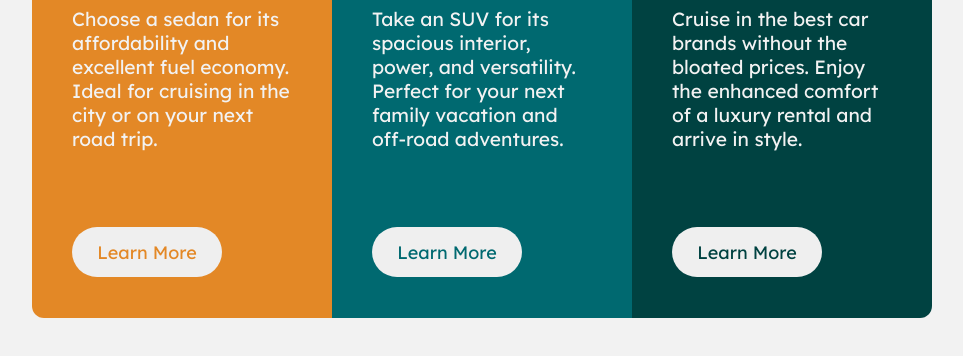
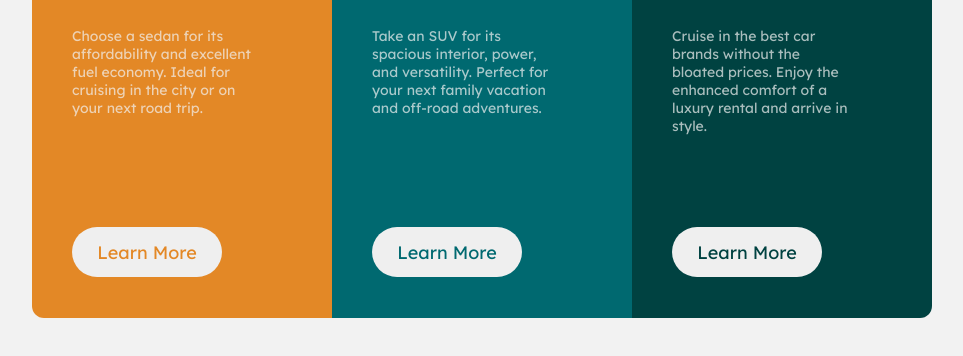
Before and after one commit to StevenGerman/3-column-preview-card-component, a plain HTML site: page index.html in a window 1280 px wide. Shown: the part 332-688 px from the top of the page, without its empty margins (158-1121 px from the left). Drawn offline with Linux system fonts and the light colour scheme.

Commit message:
color opacity

```diff
--- a/estilos.css
+++ b/estilos.css
@@ -81,14 +81,18 @@ main{
     font-family: 'Big Shoulders Display',sans-serif;
     font-size: 3em;
     padding-left: 20px;
+    padding-bottom: 20px;
 }
 .section__description-p{
     width: 100%;
-    padding-right: 20px;
+    padding-right: 60px;
     text-align: left;
+    font-weight: 400;
     font-family: 'Lexend Deca', sans-serif;
-    font-size: 1.2em;
+    font-size: 14px;
     padding-left: 20px;
+    color: var(--vary-light-gray);
+    opacity: 0.7;
 }
 .section__button{
     /*background-color: brown;*/
```
